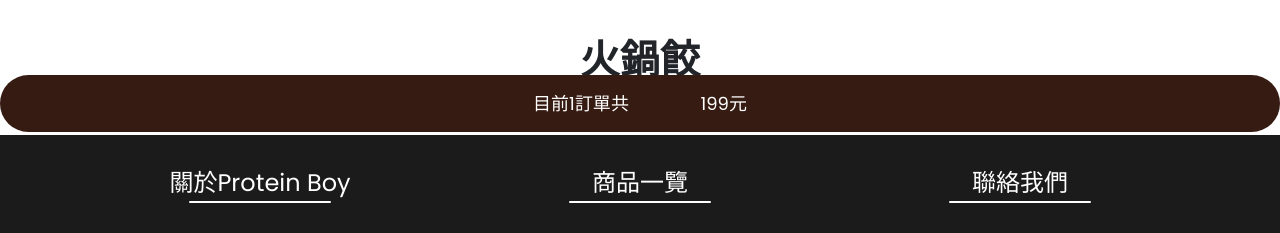
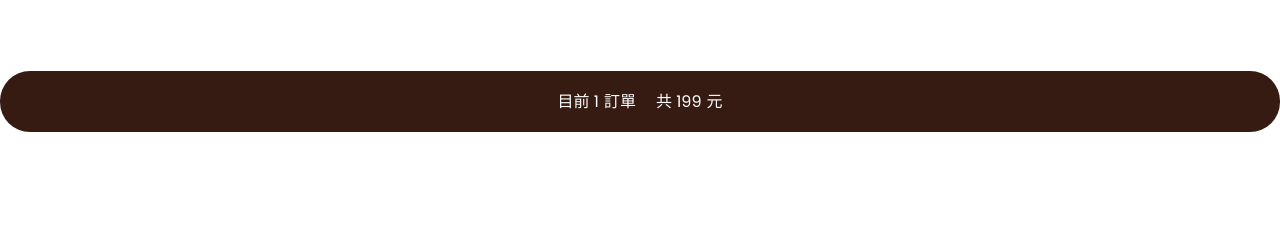
Before and after one commit to Wangt0ny/FANGS-project-phone, a plain HTML site: page index/index.html in a window 1280 px wide. Shown: the part 668-901 px from the top of the page. After the commit the page ends 800 px from the top, so only its background shows below. Drawn offline with nearby package versions, Linux system fonts and the light colour scheme; a script that the page names is missing.

Commit message:
優化手機畫面

```diff
--- a/header_style.css
+++ b/header_style.css
@@ -29,7 +29,7 @@
 .cart-page {
     position: absolute;
     right: 0;
-    top: 100%;
+    top: calc(100% + 50px);
     color: #fff;
     width: 320px;
     height: 100vh;
--- a/index/index.css
+++ b/index/index.css
@@ -1,4 +1,8 @@
 @import url('https://fonts.googleapis.com/css2?family=Poppins:wght@300;400;500;600;700;800;900&display=swap');
+:root {
+    --doc-height: 100%
+}
+
 * {
     padding: 0;
     margin: 0;
@@ -7,7 +11,9 @@
 }
 
 body {
-    background-color: #fff;
+    position: relative;
+    top: 0;
+    width: 100%;
     height: 100vh;
 }
 
@@ -16,7 +22,12 @@ body {
 }
 
 .page-wrapper {
-    padding-top: 100px;
+    position: relative;
+    top: 135px;
+    height: calc(100% - 135px);
+    width: 100%;
+    background-color: #fff;
+    overflow: auto;
 }
 
 .list {
@@ -111,8 +122,6 @@ body {
     justify-content: center;
     height: 35px;
     flex: 45%;
-    /* width: 120px; */
-    /* width: 50%; */
 }
 
 .bi-dash, .bi-plus {
@@ -161,7 +170,7 @@ body {
     position: fixed;
     bottom: 0px;
     padding: 0px 5px;
-    /* padding-bottom: 60px; */
+    height: calc(100% - 135px);
     width: 100%;
     transform: translateY(120%);
     transition: transform ease-in-out .5s;
@@ -174,26 +183,34 @@ body {
 }
 
 .order-info {
-    position: fixed;
+    position: absolute;
     bottom: 0;
+    width: 100%;
+    z-index: 100;
+    /* background-color: grey; */
+}
+
+.order-info > div {
+    display: flex;
+    justify-content: center;
+    align-items: center;
     border-radius: 30px;
-    padding: 15px 15px;
+    height: 61px;
     width: 100%;
     background-color: rgba(54, 27, 18, 1);
     color: #fff;
-    font-size: 18px;
-    z-index: 100;
+    font-size: 1em;
 }
 
-.order-info div {
-    display: flex;
-    justify-content: center;
+.order-info div .order-text {
+    width: max-content;
+    margin-inline: 10px;
 }
 
-#order-price {
-    text-align: end;
+#order-count, #order-price {
     display: inline-block;
-    width: 100px;
+    text-align: center;
+    margin-right: 5px;
 }
 
 /* 鍋物 */
@@ -217,7 +234,7 @@ input[name="hotPot"]:checked + .hotPot-label .hotPot-radio::after{
 .hotPot-radio {
     border: 4px solid rgba(247, 230, 174, 1);
     border-radius: 100%;
-    aspect-ratio: 1 / 1;
+    width: 1.5em;
     height: 1.5em;
     position: absolute;
     right: 5px;
--- a/index/index.html
+++ b/index/index.html
@@ -14,7 +14,7 @@
     <link rel="stylesheet" href="../footer_style.css">
 </head>
 <body>
-    <div class="page-wrapper">
+    <div class="page-wrapper" id="page-wrapper">
 
         <!-- header開始 -->
         <header class="navbar-menu">
@@ -88,12 +88,6 @@
             <div id="cart-container" class="shopping-cart"></div>
         </div>
 
-        <div class="order-info" id="order-info">
-            <div onclick="displayCart()">
-                <div><span id="order-title">目前</span><span id="order-count">1</span>訂單</div>
-                <div>共<span id="order-price">199</span>元</div>
-            </div>
-        </div>
 
         <!-- footer開始 -->
         <footer>
@@ -156,6 +150,18 @@
         </footer>
         <!-- footer結尾 -->
     </div>
+    <!-- 送出訂單按鈕 -->
+    <div class="order-info" id="order-info" >
+        <div onclick="displayCart()">
+            <div class="order-text">
+                <span id="order-title">目前</span>
+                <span id="order-count">1</span>訂單
+            </div>
+            <div class="order-text">共
+                <span id="order-price">199</span>元
+            </div>
+        </div>
+    </div>
 </body>
 <script src="../data.js"></script>
 <script src="main.js"></script>
--- a/index/main.js
+++ b/index/main.js
@@ -339,7 +339,8 @@ let clearCart = () => {
 function scrollToAnchor(anchorName) {
     var anchor = document.getElementById(anchorName);
     var offset = anchor.offsetTop;
-    window.scrollTo({
-      top: offset - 150,
-    });
+    document.getElementById("page-wrapper").scrollTo({
+        top: offset - 30,
+        behavior: "smooth",
+    })
 }
```
